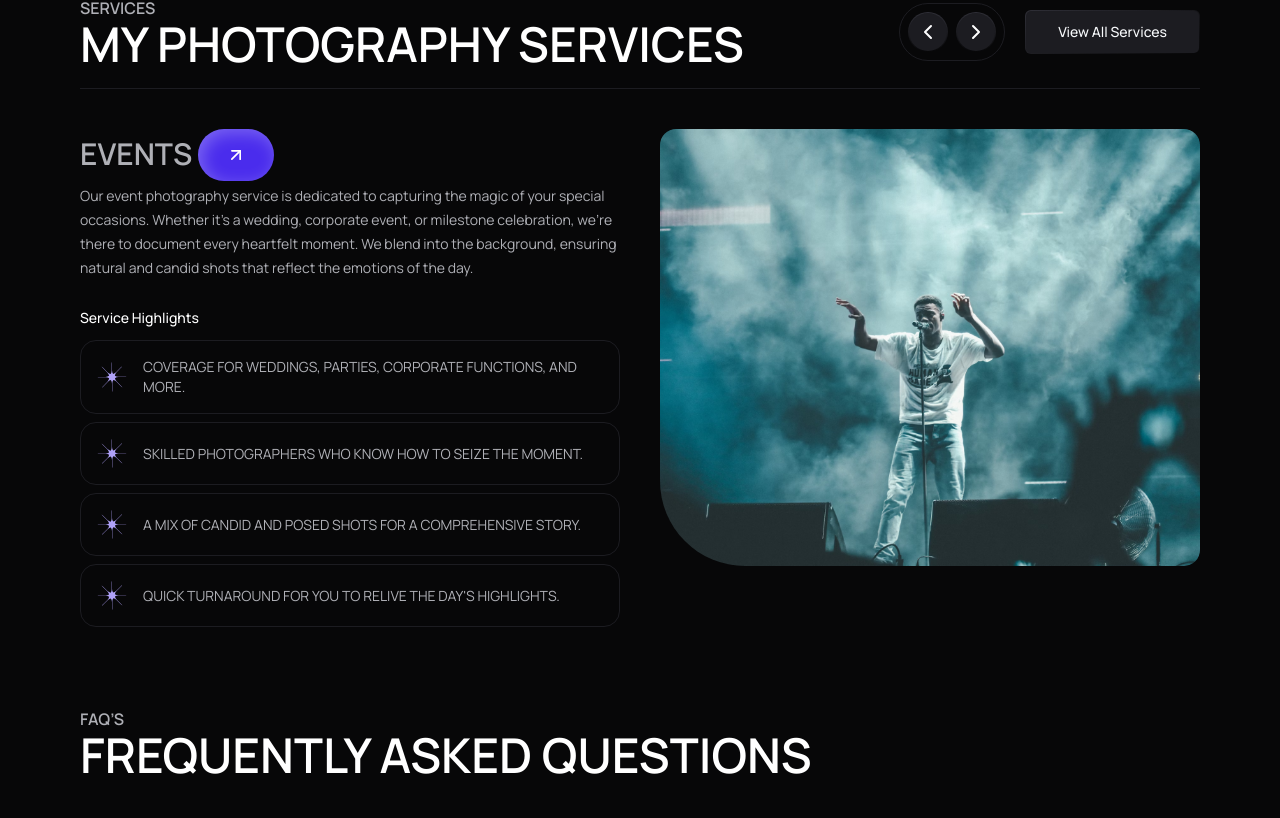
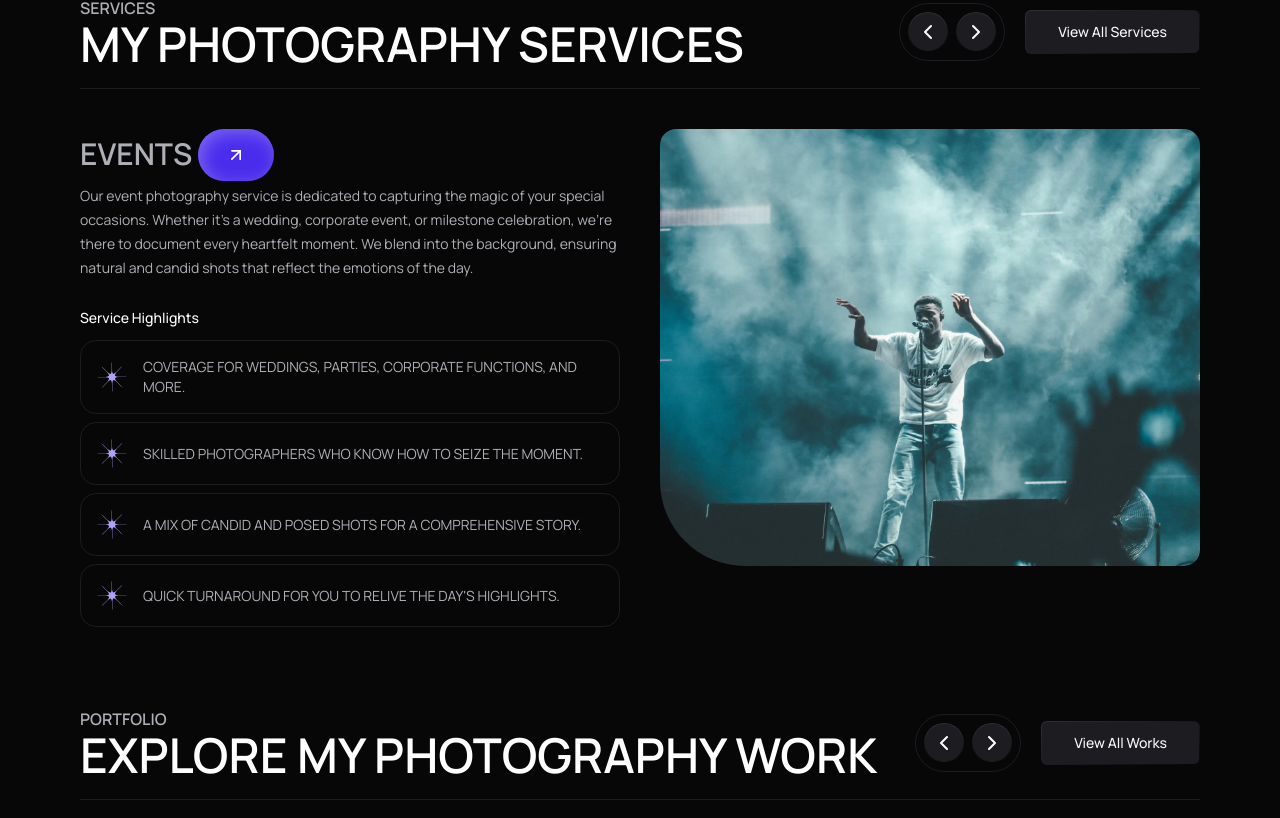
Before and after one commit to AlexanderHubar/kivak-portfolio, a Next.js app: page / in a window 1280 px wide. Shown: the part 1977-2795 px from the top of the page. Built offline with nearby package versions, Linux system fonts and the light colour scheme.

Commit message:
feat: add portfolio section

```diff
--- /dev/null
+++ b/app/components/portfolio/portfolio.tsx
@@ -0,0 +1,72 @@
+import { buttonVariants } from "@/components/ui/button";
+import { SectionHeader } from "@/components/ui/section-header";
+import { SliderControls } from "@/components/ui/slider-controls";
+import { ArrowUpRight } from "lucide-react";
+import Image from "next/image";
+import Link from "next/link";
+
+function PortfolioItem({ title, date }) {
+  return (
+    <li>
+      <Image
+        className="w-full object-cover rounded-2xl mb-4 h-96"
+        src="https://images.unsplash.com/photo-1481214110143-ed630356e1bb?q=80&w=3087&auto=format&fit=crop&ixlib=rb-4.0.3&ixid=M3wxMjA3fDB8MHxwaG90by1wYWdlfHx8fGVufDB8fHx8fA%3D%3D"
+        alt=""
+        width={500}
+        height={519}
+      />
+      <div className="flex justify-between">
+        <div>
+          <p className="text-base text-white font-medium leading-4">
+            Faces of Resilience
+          </p>
+          <span className="text-sm text-grey-50">March 2024</span>
+        </div>
+
+        <button className="uppercase self-center text-sm text-white font-medium border-b border-white/20 gap-1 flex">
+          View Project <ArrowUpRight strokeWidth={1.5} className="-mr-1" />
+        </button>
+      </div>
+    </li>
+  );
+}
+
+const PROJECTS = [
+  { title: "Faces of Resilience", date: "March 2024" },
+  { title: "A Wedding Tale", date: "January 2022" },
+  { title: "Product Elegance", date: "January 2020" },
+];
+
+export function Portfolio() {
+  return (
+    <section className="px-4 lg:px-20 mb-20">
+      <SectionHeader subtitle="Portfolio" title="Explore My photography work">
+        <div className="flex items-center gap-5">
+          <SliderControls className="hidden lg:flex" />
+          <Link
+            href="/"
+            className={buttonVariants({
+              variant: "default",
+              size: "lg",
+              className: "inline-block",
+            })}
+          >
+            View All Works
+          </Link>
+        </div>
+      </SectionHeader>
+      <ul className="grid grid-cols-1 lg:grid-cols-3 gap-6">
+        {PROJECTS.map((project) => (
+          <PortfolioItem
+            title={project.title}
+            date={project.date}
+            key={project.title}
+          />
+        ))}
+      </ul>
+      <div className="flex content-center">
+        <SliderControls className="lg:hidden mx-auto mt-10" />
+      </div>
+    </section>
+  );
+}
--- a/app/page.tsx
+++ b/app/page.tsx
@@ -1,5 +1,6 @@
 import { About } from "./components/about";
 import { Hero } from "./components/hero";
+import { Portfolio } from "./components/portfolio/portfolio";
 import { Services } from "./components/services";
 
 export default function Home() {
@@ -8,6 +9,7 @@ export default function Home() {
       <Hero />
       <About />
       <Services />
+      <Portfolio />
     </>
   );
 }
```
